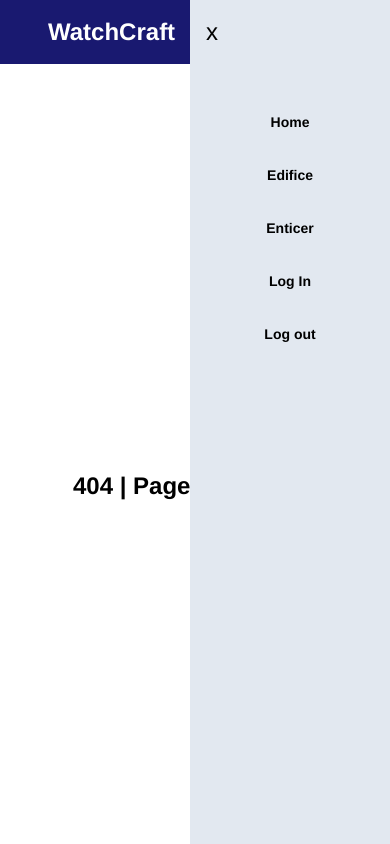
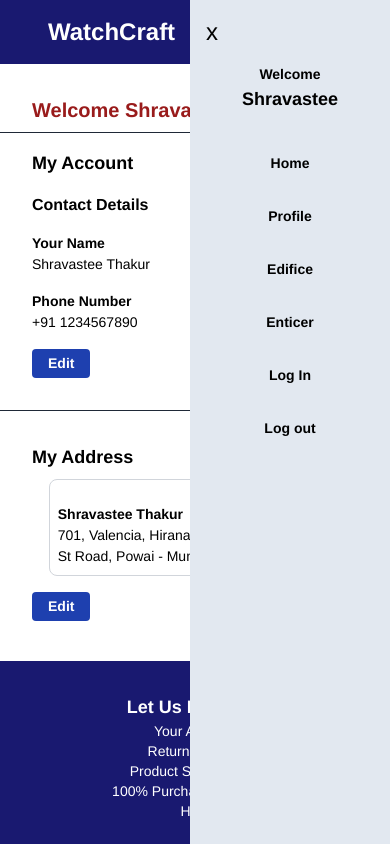
Before and after one commit to shravastee-thakur/WatchCraft, a React (Vite) app: page /profile in a window 390 px wide. Shown: the top 844 px of the page. Built offline with nearby package versions, Linux system fonts and the light colour scheme.

Commit message:
Final commit

```diff
--- a/src/App.jsx
+++ b/src/App.jsx
@@ -12,6 +12,7 @@ import { useState } from "react";
 import Navbar from "./Components/Navbar";
 import Footer from "./Components/Footer";
 import Checkout from "./Components/Checkout";
+import Profile from "./Components/Profile";
 
 function App() {
   const [cart, setCart] = useState([]);
@@ -44,7 +45,8 @@ function App() {
         <Route path="/enticer" element={<Enticer AddToCart={AddToCart} />} />
         <Route path="/login" element={<Login />} />
         <Route path="/signup" element={<SignUp />} />
-        <Route path="/checkout" element={<Checkout cart={cart}/>} />
+        <Route path="/profile" element={<Profile />} />
+        <Route path="/checkout" element={<Checkout cart={cart} />} />
         <Route
           path="/cart"
           element={<Cart cart={cart} handleRemove={handleRemove} />}
--- a/src/Components/Cart.jsx
+++ b/src/Components/Cart.jsx
@@ -16,7 +16,7 @@ const Cart = ({ cart, handleRemove }) => {
     setShowModal(true);
   };
   return (
-    <>
+    <div>
       {cart.length > 0 ? (
         showModal && (
           <div className=" w-[400px] h-[200px] bg-lime-50 rounded-xl flex flex-col justify-center items-center gap-4 z-30 fixed top-1/2 left-1/2 -translate-x-1/2 -translate-y-1/2">
@@ -57,8 +57,8 @@ const Cart = ({ cart, handleRemove }) => {
         </div>
       )}
 
-      <div className="bg-grey-100 w-full h-screen">
-        <div className="container mx-auto mt-10 bg-g">
+      <div className="bg-grey-100 w-full">
+        <div className="container md:mt-10">
           <div className="flex flex-col justify-center w-full md:flex md:flex-row shadow-md my-10">
             <div className="w-full md:w-3/4 bg-white px-3 md:px-10 py-10">
               <div className="flex justify-between border-b pb-3 md:pb-8">
@@ -148,7 +148,7 @@ const Cart = ({ cart, handleRemove }) => {
                 </span>
               </div>
 
-              <div className="border-t mt-8">
+              <div className="border-t mt-8 mb-20">
                 <div className="flex font-semibold justify-between py-6 text-sm uppercase">
                   <span>Total cost</span>
                   <span>₹{total()}</span>
@@ -161,7 +161,7 @@ const Cart = ({ cart, handleRemove }) => {
 
                 <button
                   onClick={handleShow}
-                  className="bg-blue-700 hover:bg-blue-800 px-5 py-2 mt-8 text-sm text-white uppercase w-full"
+                  className="bg-blue-700 hover:bg-blue-800 px-5 py-2  mb-10 mt-8 text-sm text-white uppercase w-full"
                 >
                   Cash on Delivery
                 </button>
@@ -170,7 +170,7 @@ const Cart = ({ cart, handleRemove }) => {
           </div>
         </div>
       </div>
-    </>
+    </div>
   );
 };
 
--- a/src/Components/Checkout.jsx
+++ b/src/Components/Checkout.jsx
@@ -15,11 +15,11 @@ const Checkout = ({ cart }) => {
         Checkout
       </h1>
       <div className="mx-auto gap-10 flex justify-center items-start flex-col md:flex md:flex-row md:gap-20 bg-white">
-        <div className="w-4/5 p-4 md:w-3/5 md:p-8">
-          <h3 className="font-bold text-lg text-red-700">
+        <div className="w-full p-4 md:w-3/5 md:p-8">
+          <h3 className="font-bold text-base md:text-lg text-red-700">
             Select a delivery address
           </h3>
-          <div className="border border-gray-300 p-4 mt-2 ">
+          <div className="border border-gray-300 p-4 mt-2">
             <div className="flex items-start gap-4">
               <div>
                 <input
@@ -41,16 +41,18 @@ const Checkout = ({ cart }) => {
               </div>
             </div>
 
-            <div className="flex justify-between items-center">
-              <button className="bg-yellow-500 py-1 px-3 mt-5 rounded-xl">
+            <div className="md:flex md:justify-between md:items-center">
+              <button className="bg-yellow-500 py-1 px-6 text-sm md:px-3 mt-5 rounded-xl">
                 Use this address
               </button>
-              <Link to="/signup">
-                <h4 className="text-blue-500 mt-6">Add a new address</h4>
+              <Link to="/profile">
+                <h4 className="text-blue-500 mt-3 md:mt-6">
+                  Add a new address
+                </h4>
               </Link>
             </div>
           </div>
-          <h3 className="font-bold text-lg text-red-700 pt-8">
+          <h3 className="font-bold text-base md:text-lg text-red-700 pt-8">
             Select a payment method
           </h3>
           <div className="border border-gray-300 p-4 mt-2 ">
@@ -64,22 +66,22 @@ const Checkout = ({ cart }) => {
             <span className="ml-2">Credit or Debit Card</span>
             <div className="flex gap-4 items-center mt-2">
               <img
-                className="w-[50px] h-[50px]"
+                className="w-[40px] h-[40px] md:w-[50px] md:h-[50px]"
                 src="./images/Visalogo.png"
                 alt=""
               />
               <img
-                className="w-[50px] h-[40px]"
+                className="w[40px] h-[30px] md:w-[50px] md:h-[40px]"
                 src="./images/mastercardlogo.png"
                 alt=""
               />
               <img
-                className="w-[70px] h-auto"
+                className="w-[60px] h-auto md:w-[70px] md:h-auto"
                 src="./images/rupaylogo.png"
                 alt=""
               />
               <img
-                className="w-[70px] h-[70px]"
+                className="w-[70px] h-[50px] md:w-[70px] md:h-[70px]"
                 src="./images/maestro.png"
                 alt=""
               />
--- a/src/Components/Edifice.jsx
+++ b/src/Components/Edifice.jsx
@@ -43,19 +43,19 @@ const Edifice = ({ AddToCart }) => {
                 return (
                   <div
                     key={id}
-                    className="bg-white hover:border border-black transition ease-in-out delay-150 rounded-lg text-center"
+                    className="bg-white hover:border border-black transition ease-in-out delay-150 rounded-lg text-center px-2"
                   >
                     <img src={watch.img} alt={watch.model} />
                     <div className="py-4">
                       <h3 className="text-base">{watch.brand}</h3>
-                      <h2 className="text-lg font-bold">{watch.model}</h2>
-                      <p className="font-semibold">
+                      <h2 className="text-sm py-2 md:text-lg font-bold">{watch.model}</h2>
+                      <p className="font-medium md:font-semibold">
                         ₹ {watch.price.toLocaleString()} (inclusive of all
                         taxes)
                       </p>
                       <button
                         onClick={() => AddToCart(watch)}
-                        className="bg-black text-white py-2 px-4 mt-4 rounded-xl hover:bg-blue-800"
+                        className="bg-black text-white py-1 md:py-2 px-4 mt-4 rounded-xl hover:bg-blue-800"
                       >
                         Add to Cart
                       </button>
--- a/src/Components/Enticer.jsx
+++ b/src/Components/Enticer.jsx
@@ -43,19 +43,19 @@ const Enticer = ({ AddToCart }) => {
                 return (
                   <div
                     key={id}
-                    className="bg-white hover:border border-black transition ease-in-out delay-150 rounded-lg text-center"
+                    className="bg-white hover:border border-black transition ease-in-out delay-150 rounded-lg text-center px-2"
                   >
                     <img src={watch.img} alt={watch.model} />
                     <div className="py-4">
                       <h3 className="text-base">{watch.brand}</h3>
-                      <h2 className="text-lg font-bold">{watch.model}</h2>
-                      <p className="font-semibold">
+                      <h2 className="text-sm py-2 md:text-lg font-bold">{watch.model}</h2>
+                      <p className="font-medium md:font-semibold">
                         ₹ {watch.price.toLocaleString()} (inclusive of all
                         taxes)
                       </p>
                       <button
                         onClick={() => AddToCart(watch)}
-                        className="bg-black text-white py-2 px-4 mt-4 rounded-xl hover:bg-blue-800"
+                        className="bg-black text-white py-1 md:py-2 px-4 mt-4 rounded-xl hover:bg-blue-800"
                       >
                         Add to Cart
                       </button>
--- a/src/Components/Navbar.jsx
+++ b/src/Components/Navbar.jsx
@@ -29,7 +29,9 @@ const Navbar = ({ cart }) => {
             </Link> */}
             <li>
               <button>
-                <i className="ri-user-fill text-white text-xl"></i>
+                <Link to={"/profile"}>
+                  <i className="ri-user-fill text-white text-xl"></i>
+                </Link>
               </button>
             </li>
           </ul>
@@ -66,8 +68,18 @@ const Navbar = ({ cart }) => {
             </div>
           </div>
           <ul className="font-semibold flex flex-col gap-8 items-center overflow-hidden md:hidden">
+            <li>
+              <p className="text-center">Welcome</p>
+              <span className="text-lg font-semibold text-center">
+                Shravastee
+              </span>
+            </li>
+
             <Link to={"/"}>
-              <li className="text-black hover:text-red-400 pt-12">Home</li>
+              <li className="text-black hover:text-red-400 pt-2">Home</li>
+            </Link>
+            <Link to={"/profile"}>
+              <li className="text-black hover:text-red-400">Profile</li>
             </Link>
             <Link to={"/edifice"}>
               <li className="text-black hover:text-red-400">Edifice</li>
@@ -78,9 +90,8 @@ const Navbar = ({ cart }) => {
             <Link to={"/login"}>
               <li className="text-black hover:text-red-400">Log In</li>
             </Link>
-            <Link to={"/logout"}>
-              <li className="text-black hover:text-red-400">Log out</li>
-            </Link>
+
+            <li className="text-black hover:text-red-400">Log out</li>
           </ul>
         </div>
       </aside>
--- /dev/null
+++ b/src/Components/Profile.jsx
@@ -0,0 +1,50 @@
+import React from "react";
+
+const Profile = () => {
+  return (
+    <div className="w-full pt-8 mx-auto md:w-1/2 md:p-12">
+      <h1 className="text-xl text-red-800 px-8 md:text-3xl font-bold md:px-8">
+        Welcome Shravastee
+      </h1>
+      <hr className="border-1 border-gray-800 w-full mt-2" />
+
+      <h2 className="text-lg px-8 mt-4 md:text-2xl font-semibold md:px-8">
+        My Account
+      </h2>
+      <h4 className="text-base font-semibold mt-4 px-8 md:px-8">
+        Contact Details
+      </h4>
+      <div className="grid grid-cols-2 px-8 mx-auto md:px-8">
+        <p className="font-semibold mt-4">Your Name</p>
+        <p className="font-semibold mt-4 ml-4">Email Address</p>
+        <p>Shravastee Thakur</p>
+        <p className="ml-4">test@example.com</p>
+        <p className="font-semibold mt-4">Phone Number</p>
+        <p></p>
+        <p>+91 1234567890</p>
+        <p> </p>
+      </div>
+      <button className="py-1 px-4 ml-8 mt-4 md:py-1 md:px-8 rounded bg-blue-800 text-white font-semibold">
+        Edit
+      </button>
+
+      <hr className="border-1 border-gray-800 w-full mt-8" />
+
+      <h2 className="text-lg px-8 mt-8 md:text-2xl font-semibold md:px-8">
+        My Address
+      </h2>
+      <div className="border border-gray-300 w-3/4 md:w-auto mx-auto md:mx-8 p-2 md:p-4 mt-2 rounded-lg">
+        <p className="font-semibold mt-4">Shravastee Thakur</p>
+        <p>
+          701, Valencia, Hiranandani Gardens, High St Road, Powai - Mumbai -
+          400076
+        </p>
+      </div>
+      <button className="py-1 px-4 ml-8 mb-10 mt-4 md:py-1 md:px-8 rounded bg-blue-800 text-white font-semibold">
+        Edit
+      </button>
+    </div>
+  );
+};
+
+export default Profile;
--- a/src/Components/SignUp.jsx
+++ b/src/Components/SignUp.jsx
@@ -75,9 +75,7 @@ const SignUp = () => {
         </p>
         <form className="space-y-4">
           <div className="flex flex-col">
-            <label className="text-sm font-semibold md:text-lg">
-              Full Name
-            </label>
+            <label className="text-sm font-semibold md:text-lg">Username</label>
             <input
               required
               type="text"
--- a/src/Data/edifice.js
+++ b/src/Data/edifice.js
@@ -24,7 +24,7 @@ export const watchData = [
     id: 4,
     img: "./images/4.png",
     brand: "EDIFICE",
-    model: "ECB-2200HTR-1A",
+    model: "ECB-2200TR-1A",
     price: 39995,
   },
   {
--- a/src/Data/enticer.js
+++ b/src/Data/enticer.js
@@ -52,7 +52,7 @@ export const newWatchData = [
     id: 32,
     img: "./images/32.png",
     brand: "ENTICER",
-    model: "MTP-E715C-8AV",
+    model: "MTP-E715CM-8AV",
     price: 7695,
   },
   {
@@ -73,7 +73,7 @@ export const newWatchData = [
     id: 35,
     img: "./images/35.png",
     brand: "ENTICER",
-    model: "MTP-E715L-5AV",
+    model: "MTP-E715LS-5AV",
     price: 7695,
   },
   {
@@ -94,14 +94,14 @@ export const newWatchData = [
     id: 38,
     img: "./images/38.png",
     brand: "ENTICER",
-    model: "MTP-VD200L-2B",
+    model: "MTP-VD200M-2B",
     price: 4795,
   },
   {
     id: 39,
     img: "./images/39.png",
     brand: "ENTICER",
-    model: "MTP-B120B-8AV",
+    model: "MTP-B120M-8AV",
     price: 7495,
   },
   {
@@ -122,7 +122,7 @@ export const newWatchData = [
     id: 42,
     img: "./images/42.png",
     brand: "ENTICER",
-    model: "MTP-E705D-2EV",
+    model: "MTP-E705AD-2EV",
     price: 5395,
   },
   {
```
